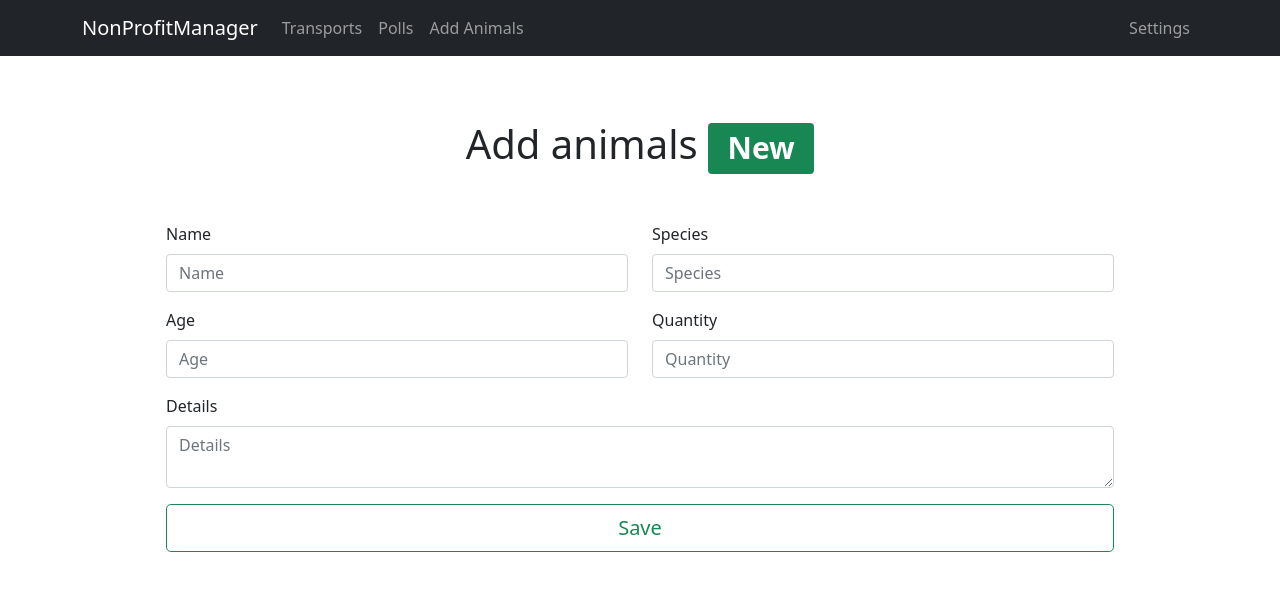
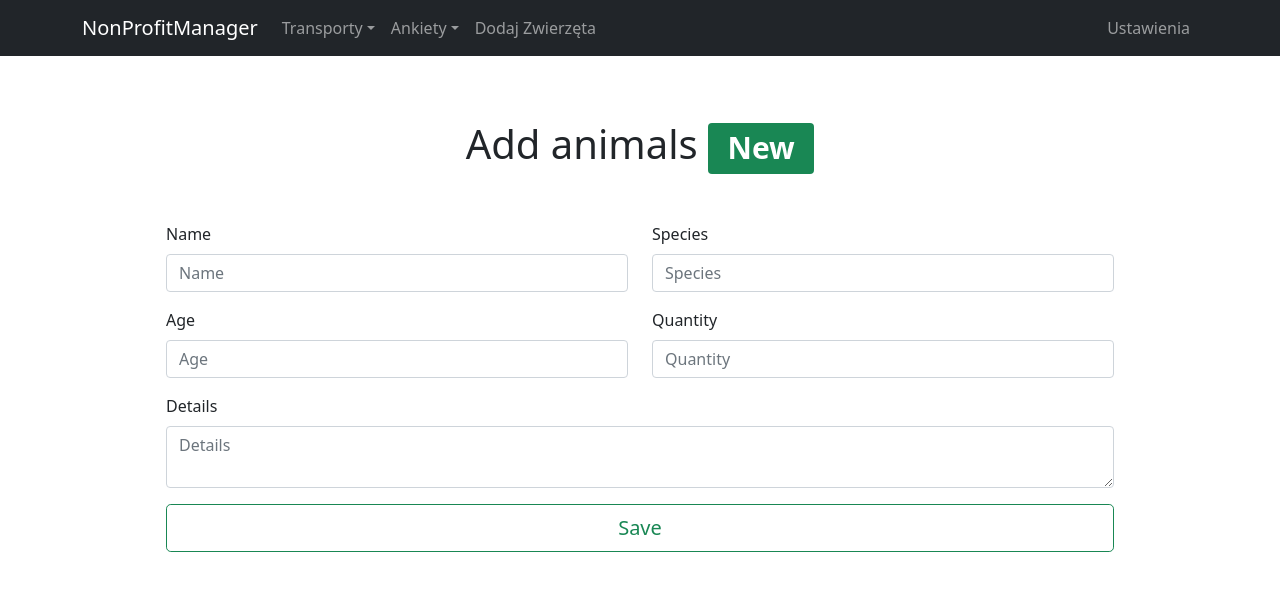
Before and after one commit to dluniewska/NonProfitManager-Client, a React (Create React App) app: page /addAnimal in a window 1280 px wide. Shown: the top 590 px of the page. Built offline with nearby package versions, Linux system fonts and the light colour scheme; no server answers.

Commit message:
updated styles for cards, changed header for polish

```diff
--- a/src/components/Cards/Card/AnimalCard.css
+++ b/src/components/Cards/Card/AnimalCard.css
@@ -1,5 +1,5 @@
 .animalCard {
-    height: auto;
+    height: 500;
     width: 300;
     overflow: 'hidden';
   }
--- a/src/components/Cards/Card/AnimalCard.js
+++ b/src/components/Cards/Card/AnimalCard.js
@@ -1,5 +1,5 @@
 import React, { useState, useEffect } from 'react'
-import { Card, ListGroup } from 'react-bootstrap'
+import { Card, ListGroup, Button } from 'react-bootstrap'
 import API from '../../API/API';
 import "./AnimalCard.css"
 
@@ -29,8 +29,8 @@ const AnimalCard = (props) => {
             <ListGroup.Item>{props.animal.quantity}</ListGroup.Item>
           </ListGroup>
           <Card.Body>
-            <Card.Link href="#">Delete</Card.Link>
-            <Card.Link href="#">Edit</Card.Link>
+            <Button href="#" variant="outline-warning" className='m-2'>Edit</Button>
+            <Button href="#" variant="outline-danger" className='m-2'>Delete</Button>
           </Card.Body>
         </Card>
       );
--- a/src/components/Header/Header.js
+++ b/src/components/Header/Header.js
@@ -12,12 +12,26 @@ const Header = () => {
         <Navbar.Toggle aria-controls="responsive-navbar-nav" />
         <Navbar.Collapse id="responsive-navbar-nav">
           <Nav className="me-auto">
-            <Nav.Link href="#">Transports</Nav.Link>
-            <Nav.Link href="#">Polls</Nav.Link>
-            <Nav.Link onClick={() => navigate("/addAnimal")}>Add Animals</Nav.Link>
+          <NavDropdown title="Transporty">
+                <NavDropdown.Item href="#">Lista</NavDropdown.Item>
+                <NavDropdown.Item href="#">Dodaj transport</NavDropdown.Item>
+                <NavDropdown.Divider />
+                <NavDropdown.Item href="#">
+                  Zgłoszenia Użytkowników
+                </NavDropdown.Item>
+            </NavDropdown>
+            <NavDropdown title="Ankiety">
+                <NavDropdown.Item href="#">Lista</NavDropdown.Item>
+                <NavDropdown.Item href="#">Dodaj ankietę</NavDropdown.Item>
+                <NavDropdown.Divider />
+                <NavDropdown.Item href="#">
+                  Ankiety Użytkowników
+                </NavDropdown.Item>
+            </NavDropdown>
+            <Nav.Link onClick={() => navigate("/addAnimal")}>Dodaj Zwierzęta</Nav.Link>
           </Nav>
           <Nav>
-            <Nav.Link href="#">Settings</Nav.Link>
+            <Nav.Link href="#">Ustawienia</Nav.Link>
           </Nav>
         </Navbar.Collapse>
       </Container>
```
